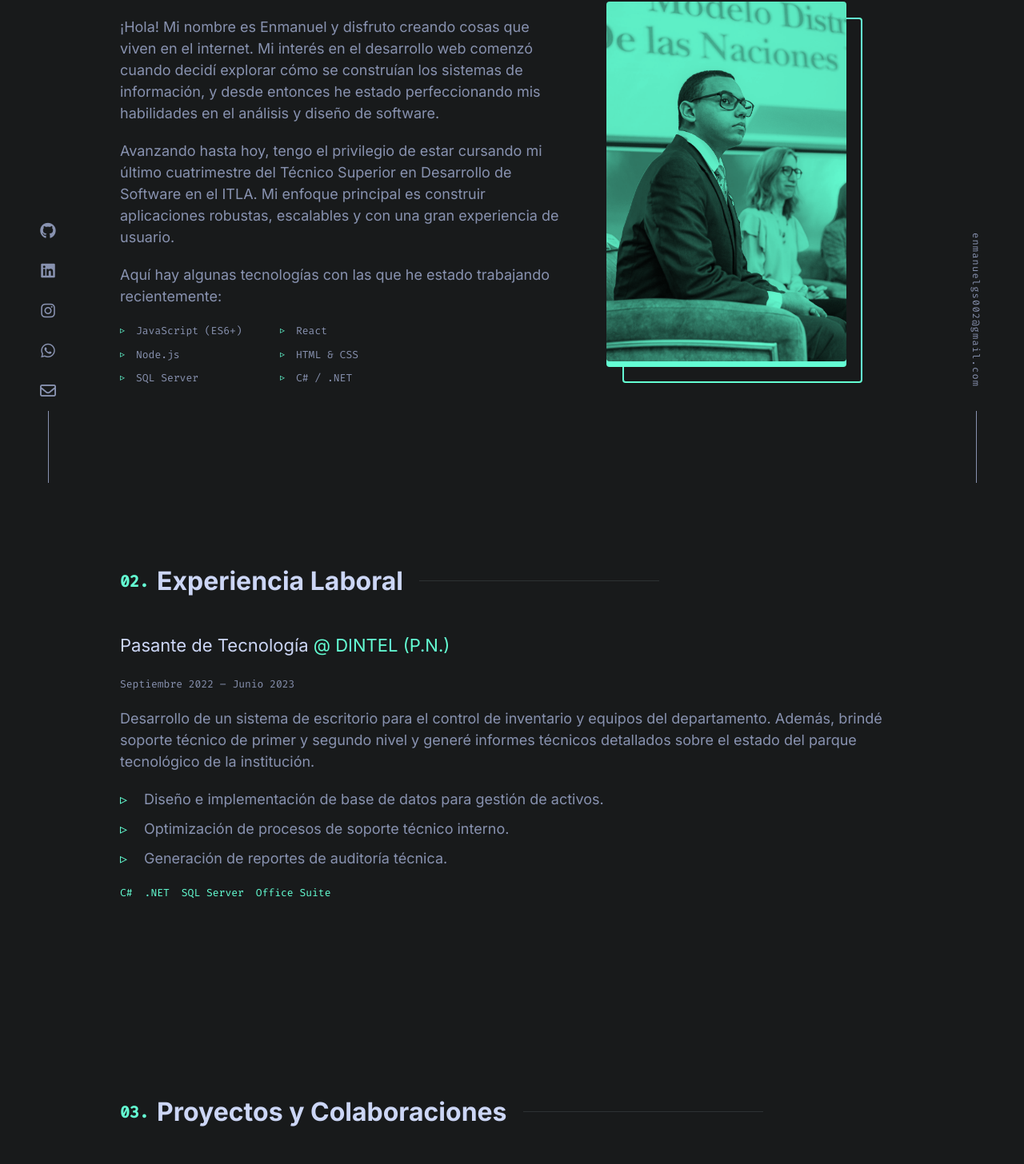
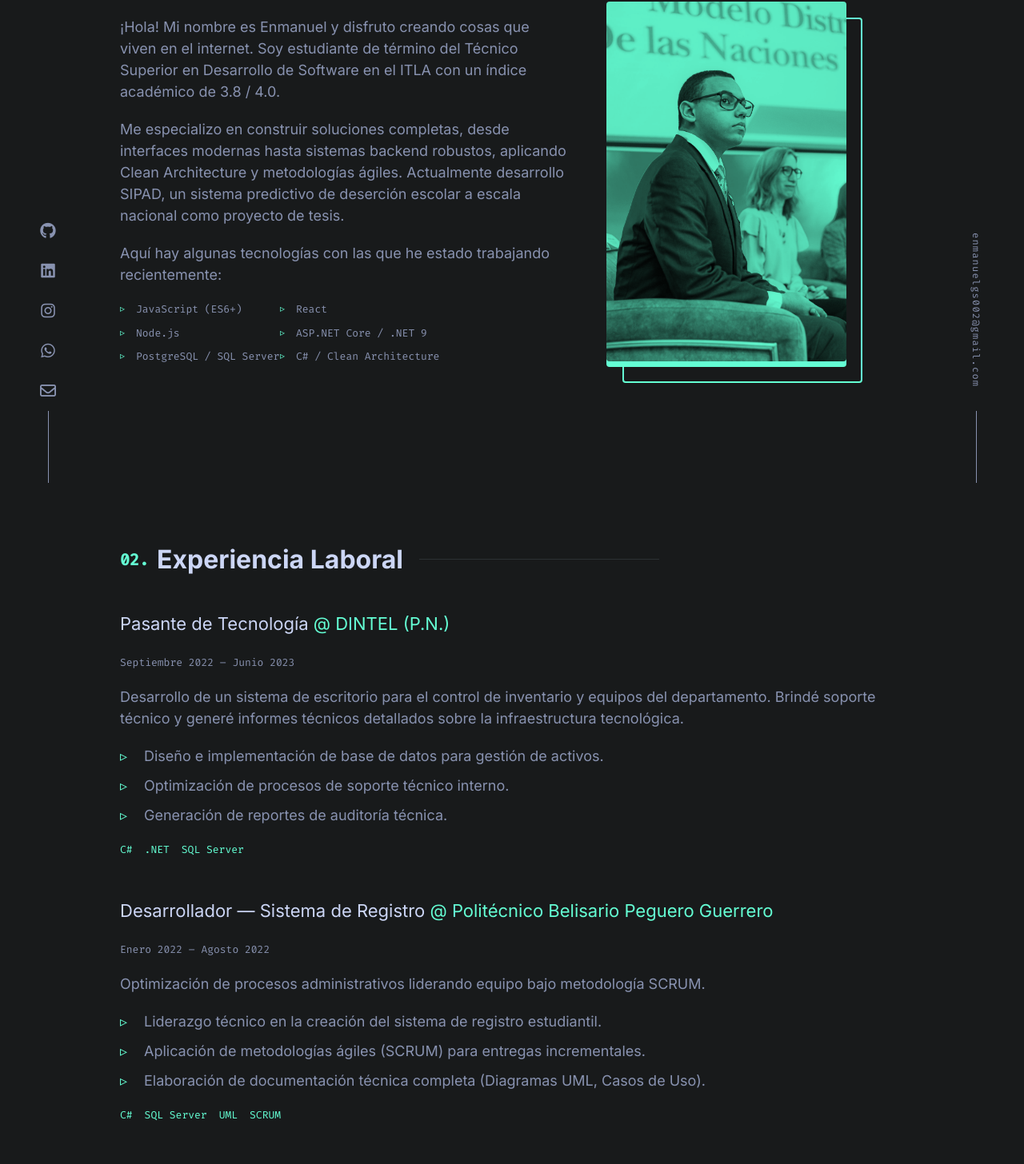
Before and after one commit to enmanuelgs/portfolio-egs, a React (Vite) app: page / in a window 1280 px wide. Shown: the part 196-1652 px from the top of the page at 80% size. Built offline with nearby package versions, Linux system fonts and the light colour scheme.

Commit message:
Detalles finales portafolio

```diff
--- a/src/components/Experience.jsx
+++ b/src/components/Experience.jsx
@@ -12,31 +12,32 @@ const Experience = () => {
 
             <div className="inner">
                 <div className="experience-list">
-                    <div className="experience-item">
+                    {t.jobs.map((job, index) => (
+                        <div className="experience-item" key={index} style={{ marginBottom: '50px' }}>
                             <div className="exp-header">
                                 <h3 className="exp-title">
-                                {t.role} <span className="highlight">@ {t.company}</span>
+                                    {job.role} <span className="highlight">@ {job.company}</span>
                                 </h3>
-                            <p className="exp-range">{t.range}</p>
+                                <p className="exp-range">{job.range}</p>
                             </div>
 
                             <div className="exp-description">
-                            <p>{t.description}</p>
+                                <p>{job.description}</p>
 
                                 <ul className="exp-bullets">
-                                {t.bullets.map((bullet, index) => (
-                                    <li key={index}>{bullet}</li>
+                                    {job.bullets.map((bullet, bIndex) => (
+                                        <li key={bIndex}>{bullet}</li>
                                     ))}
                                 </ul>
 
                                 <p className="exp-tech">
-                                <span className="font-mono">C#</span>
-                                <span className="font-mono">.NET</span>
-                                <span className="font-mono">SQL Server</span>
-                                <span className="font-mono">Office Suite</span>
+                                    {job.tech.map((tech, tIndex) => (
+                                        <span className="font-mono" key={tIndex}>{tech}</span>
+                                    ))}
                                 </p>
                             </div>
                         </div>
+                    ))}
                 </div>
             </div>
         </section>
--- a/src/components/Presentation.jsx
+++ b/src/components/Presentation.jsx
@@ -15,16 +15,16 @@ const Presentation = () => {
                     <div>
                         <p>{t.p1}</p>
                         <p>{t.p2}</p>
-                        <p>{t.tech}</p>
+                        <p style={{ marginTop: '20px' }}>{t.tech}</p>
                     </div>
 
                     <ul className="skills-list">
                         <li>JavaScript (ES6+)</li>
                         <li>React</li>
                         <li>Node.js</li>
-                        <li>HTML & CSS</li>
-                        <li>SQL Server</li>
-                        <li>C# / .NET</li>
+                        <li>ASP.NET Core / .NET 9</li>
+                        <li>PostgreSQL / SQL Server</li>
+                        <li>C# / Clean Architecture</li>
                     </ul>
                 </div>
 
--- a/src/translations.js
+++ b/src/translations.js
@@ -11,31 +11,86 @@ export const translations = {
         },
         about: {
             title: "Acerca de mí",
-            p1: "¡Hola! Mi nombre es Enmanuel y disfruto creando cosas que viven en el internet. Mi interés en el desarrollo web comenzó cuando decidí explorar cómo se construían los sistemas de información, y desde entonces he estado perfeccionando mis habilidades en el análisis y diseño de software.",
-            p2: "Avanzando hasta hoy, tengo el privilegio de estar cursando mi último cuatrimestre del Técnico Superior en Desarrollo de Software en el ITLA. Mi enfoque principal es construir aplicaciones robustas, escalables y con una gran experiencia de usuario.",
-            tech: "Aquí hay algunas tecnologías con las que he estado trabajando recientemente:"
+            p1: "¡Hola! Mi nombre es Enmanuel y disfruto creando cosas que viven en el internet. Soy estudiante de término del Técnico Superior en Desarrollo de Software en el ITLA con un índice académico de 3.8 / 4.0.",
+            p2: "Me especializo en construir soluciones completas, desde interfaces modernas hasta sistemas backend robustos, aplicando Clean Architecture y metodologías ágiles. Actualmente desarrollo SIPAD, un sistema predictivo de deserción escolar a escala nacional como proyecto de tesis.",
+            tech: "Aquí hay algunas tecnologías con las que he estado trabajando recientemente:",
+            education_title: "Educación",
+            education: [
+                {
+                    title: "Técnico Superior en Desarrollo de Software",
+                    place: "ITLA (Instituto Tecnológico de las Américas)",
+                    range: "Enero 2024 – Actualidad",
+                    honors: "Honores: índice académico acumulado de 3.8"
+                },
+                {
+                    title: "Bachiller Técnico en Desarrollo y Administración de Aplicaciones Informáticas",
+                    place: "Politécnico Belisario Peguero Guerrero P.N.",
+                    range: "Noviembre 2020 – Julio 2023",
+                    honors: "Honores: Graduado de honor con índice académico de 98"
+                }
+            ],
+            cert_title: "Certificaciones y Capacitaciones",
+            certifications: [
+                {
+                    title: "Programador Web Full Stack",
+                    place: "Talento Digital, Indotel",
+                    range: "Noviembre 2025 – Enero 2026"
+                },
+                {
+                    title: "Programa de Iniciación en Competencias Digitales",
+                    place: "IMMUNE Technology Institute, Madrid",
+                    range: "Julio – Noviembre 2025"
+                },
+                {
+                    title: "Programación Web en JavaScript",
+                    place: "ITLA",
+                    range: "Enero – Abril 2024"
+                },
+                {
+                    title: "Programación de páginas Web con JavaScript y HTML",
+                    place: "CENTU",
+                    range: "Marzo 2023 – Mayo 2023"
+                }
+            ]
         },
         experience: {
             title: "Experiencia Laboral",
+            jobs: [
+                {
                     role: "Pasante de Tecnología",
                     company: "DINTEL (P.N.)",
                     range: "Septiembre 2022 – Junio 2023",
-            description: "Desarrollo de un sistema de escritorio para el control de inventario y equipos del departamento. Además, brindé soporte técnico de primer y segundo nivel y generé informes técnicos detallados sobre el estado del parque tecnológico de la institución.",
+                    description: "Desarrollo de un sistema de escritorio para el control de inventario y equipos del departamento. Brindé soporte técnico y generé informes técnicos detallados sobre la infraestructura tecnológica.",
                     bullets: [
                         "Diseño e implementación de base de datos para gestión de activos.",
                         "Optimización de procesos de soporte técnico interno.",
                         "Generación de reportes de auditoría técnica."
+                    ],
+                    tech: ["C#", ".NET", "SQL Server"]
+                },
+                {
+                    role: "Desarrollador — Sistema de Registro",
+                    company: "Politécnico Belisario Peguero Guerrero",
+                    range: "Enero 2022 – Agosto 2022",
+                    description: "Optimización de procesos administrativos liderando equipo bajo metodología SCRUM.",
+                    bullets: [
+                        "Liderazgo técnico en la creación del sistema de registro estudiantil.",
+                        "Aplicación de metodologías ágiles (SCRUM) para entregas incrementales.",
+                        "Elaboración de documentación técnica completa (Diagramas UML, Casos de Uso)."
+                    ],
+                    tech: ["C#", "SQL Server", "UML", "SCRUM"]
+                }
             ]
         },
         projects: {
             title: "Proyectos y Colaboraciones",
             sipad: {
-                overline: "Colaboración Destacada (Backend)",
-                description: "Participé activamente en el desarrollo del backend de SIPAD (Sistema de Predicción de Deserción Escolar). Una plataforma crítica que integra datos de MINERD, ONE y CONANI mediante un Pipeline ETL automatizado y una arquitectura basada en Clean Architecture para predecir zonas de riesgo educativo."
+                overline: "Proyecto de Tesis (Backend)",
+                description: "Sistema predictivo a escala nacional que integra datos de MINERD, ONE, CONANI y MISPAS. Implementación de 12 servicios ETL, un orquestador de pipeline automatizado y 8 controladores REST bajo Clean Architecture."
             },
             segmun: {
                 overline: "Proyecto Principal",
-                description: "Solución tecnológica integral para la administración y evaluación de Modelos de Naciones Unidas. Automatiza la gestión de delegados y garantiza precisión en las métricas de desempeño mediante una interfaz moderna."
+                description: "Solución tecnológica integral para la administración y evaluación de Modelos de Naciones Unidas. Automatiza la gestión de delegados y comités, garantizando precisión en las métricas mediante .NET 9."
             },
             others: "Otros Proyectos",
             opinions: "Proceso ETL completo para análisis de opiniones de clientes y toma de decisiones basada en datos.",
@@ -44,7 +99,7 @@ export const translations = {
         },
         hobbies: {
             title: "Hobbies",
-            description: "Aunque gran parte de mi tiempo lo dedico a estudiar, estas son algunas de las cosas que me apasionan y en las que invierto mi tiempo libre:",
+            description: "Aunque gran parte de mi tiempo lo dedico a estudiar, estas son algunas de las cosas que me apasionan:",
             list: ["Programar", "Jugar videojuegos", "Escuchar música", "Cantar", "Leer", "Debates y Oratoria"]
         },
         contact: {
@@ -70,40 +125,95 @@ export const translations = {
         },
         about: {
             title: "About Me",
-            p1: "Hello! My name is Enmanuel and I enjoy creating things that live on the internet. My interest in web development started when I decided to explore how information systems were built, and I've been honing my skills in software analysis and design ever since.",
-            p2: "Fast-forward to today, I have the privilege of being in my final semester of the Software Development Higher Technical degree at ITLA. My main focus is building robust, scalable applications with a great user experience.",
-            tech: "Here are a few technologies I've been working with recently:"
+            p1: "Hello! My name is Enmanuel and I enjoy creating things that live on the internet. I am a final-year Software Development student at ITLA with a 3.8 / 4.0 GPA.",
+            p2: "I specialize in building end-to-end solutions, from modern interfaces to robust backend systems, applying Clean Architecture and agile methodologies. I am currently developing SIPAD, a national-scale school dropout prediction system, as my graduation project.",
+            tech: "Here are a few technologies I've been working with recently:",
+            education_title: "Education",
+            education: [
+                {
+                    title: "Higher Technical Degree in Software Development",
+                    place: "ITLA (Institute of Technology of the Americas)",
+                    range: "January 2024 – Present",
+                    honors: "Honors: Cumulative GPA of 3.8"
+                },
+                {
+                    title: "Technical High School Diploma in Software Development & IT Admin",
+                    place: "Belisario Peguero Guerrero Polytechnic",
+                    range: "November 2020 – July 2023",
+                    honors: "Honors: Graduated with honors, GPA of 98/100"
+                }
+            ],
+            cert_title: "Certifications & Training",
+            certifications: [
+                {
+                    title: "Full Stack Web Programmer",
+                    place: "Talento Digital, Indotel",
+                    range: "November 2025 – January 2026"
+                },
+                {
+                    title: "Digital Skills Initiation Program",
+                    place: "IMMUNE Technology Institute, Madrid",
+                    range: "July – November 2025"
+                },
+                {
+                    title: "Web Programming in JavaScript",
+                    place: "ITLA",
+                    range: "January – April 2024"
+                },
+                {
+                    title: "Web Page Programming with JavaScript and HTML",
+                    place: "CENTU",
+                    range: "March – May 2023"
+                }
+            ]
         },
         experience: {
             title: "Work Experience",
+            jobs: [
+                {
                     role: "Technology Intern",
                     company: "DINTEL (P.N.)",
                     range: "September 2022 – June 2023",
-            description: "Development of a desktop system for inventory and equipment control for the department. Additionally, I provided first and second-level technical support and generated detailed technical reports on the status of the institution's technological infrastructure.",
+                    description: "Development of a desktop system for inventory and equipment control. Provided technical support and generated detailed infrastructure reports.",
                     bullets: [
-                "Design and implementation of assets management database.",
+                        "Design and implementation of asset management database.",
                         "Optimization of internal technical support processes.",
                         "Generation of technical audit reports."
+                    ],
+                    tech: ["C#", ".NET", "SQL Server"]
+                },
+                {
+                    role: "Developer — Registration System",
+                    company: "Belisario Peguero Guerrero Polytechnic",
+                    range: "January 2022 – August 2022",
+                    description: "Optimization of administrative processes leading a team under SCRUM methodology.",
+                    bullets: [
+                        "Technical leadership in the creation of the student registration system.",
+                        "Application of agile methodologies (SCRUM) for incremental deliveries.",
+                        "Development of complete technical documentation (UML Diagrams, Use Cases)."
+                    ],
+                    tech: ["C#", "SQL Server", "UML", "SCRUM"]
+                }
             ]
         },
         projects: {
             title: "Projects and Collaborations",
             sipad: {
-                overline: "Featured Collaboration (Backend)",
-                description: "I actively participated in the backend development of SIPAD (School Dropout Prediction System). A critical platform that integrates data from MINERD, ONE, and CONANI through an automated ETL Pipeline and a Clean Architecture-based design to predict educational risk zones."
+                overline: "Graduation Project (Backend)",
+                description: "National-scale predictive system integrating data from MINERD, ONE, CONANI, and MISPAS. Implementation of 12 ETL services, an automated pipeline orchestrator, and 8 REST controllers under Clean Architecture."
             },
             segmun: {
                 overline: "Main Project",
-                description: "Comprehensive technological solution for the administration and evaluation of Model United Nations. It automates delegate management and ensures accuracy in performance metrics through a modern interface."
+                description: "Comprehensive technological solution for the administration and evaluation of Model United Nations. Automates delegate and committee management, ensuring metric accuracy using .NET 9."
             },
             others: "Other Projects",
-            opinions: "Complete ETL process for customer opinion analysis and data-driven decision making.",
+            opinions: "Complete ETL process for customer feedback analysis and data-driven decision making.",
             agenda: "Efficient contact management consuming a robust API under multi-layer architecture.",
-            mokepon: "Interactive pet game developed to strengthen web fundamentals and DOM logic."
+            mokepon: "Interactive pet game developed to strengthen programming logic and DOM manipulation."
         },
         hobbies: {
             title: "Hobbies",
-            description: "Although I spend most of my time studying, these are some of the things I am passionate about and invest my free time in:",
+            description: "Although I spend most of my time studying, these are some of the things I am passionate about:",
             list: ["Coding", "Gaming", "Listening to Music", "Singing", "Reading", "Debate & Public Speaking"]
         },
         contact: {
```
Also changed, not shown: 2 other files (tests, documents, lock files or other folders). Lines whose indentation alone changed are shown as unchanged.
